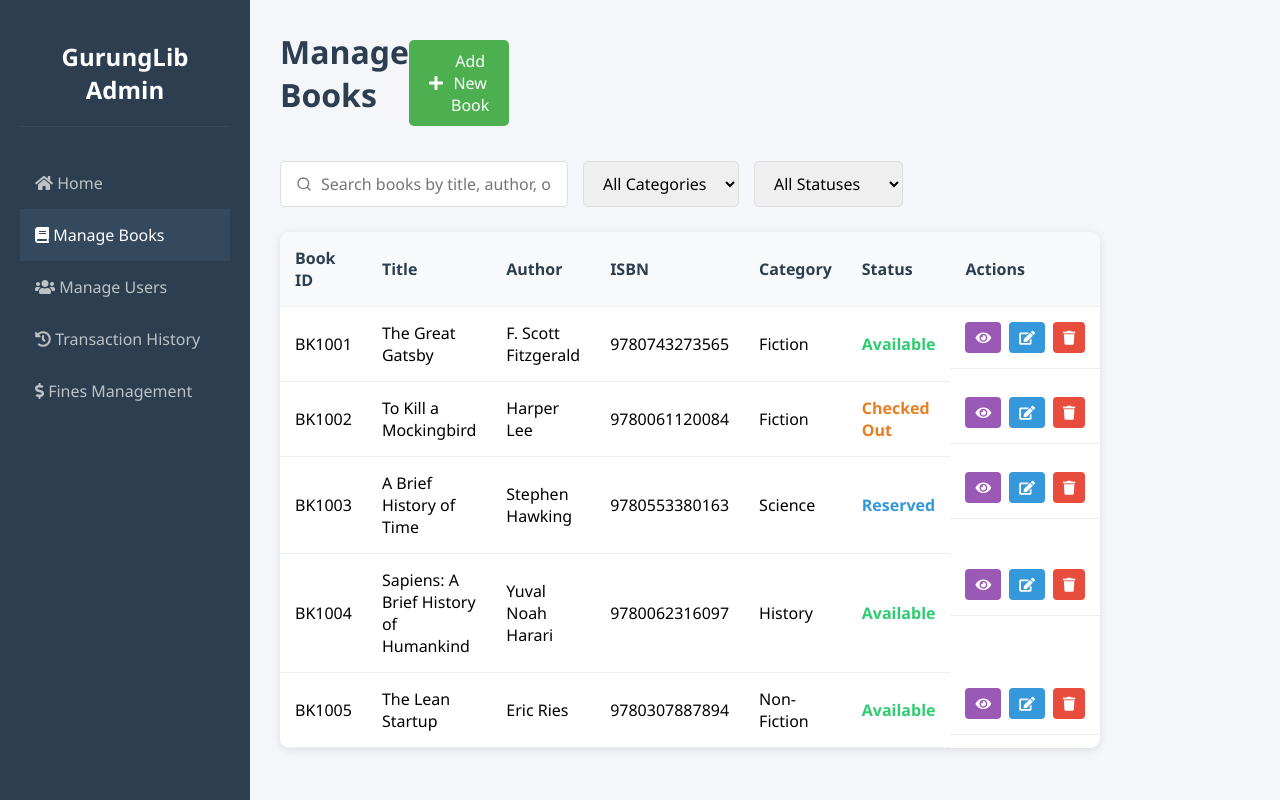
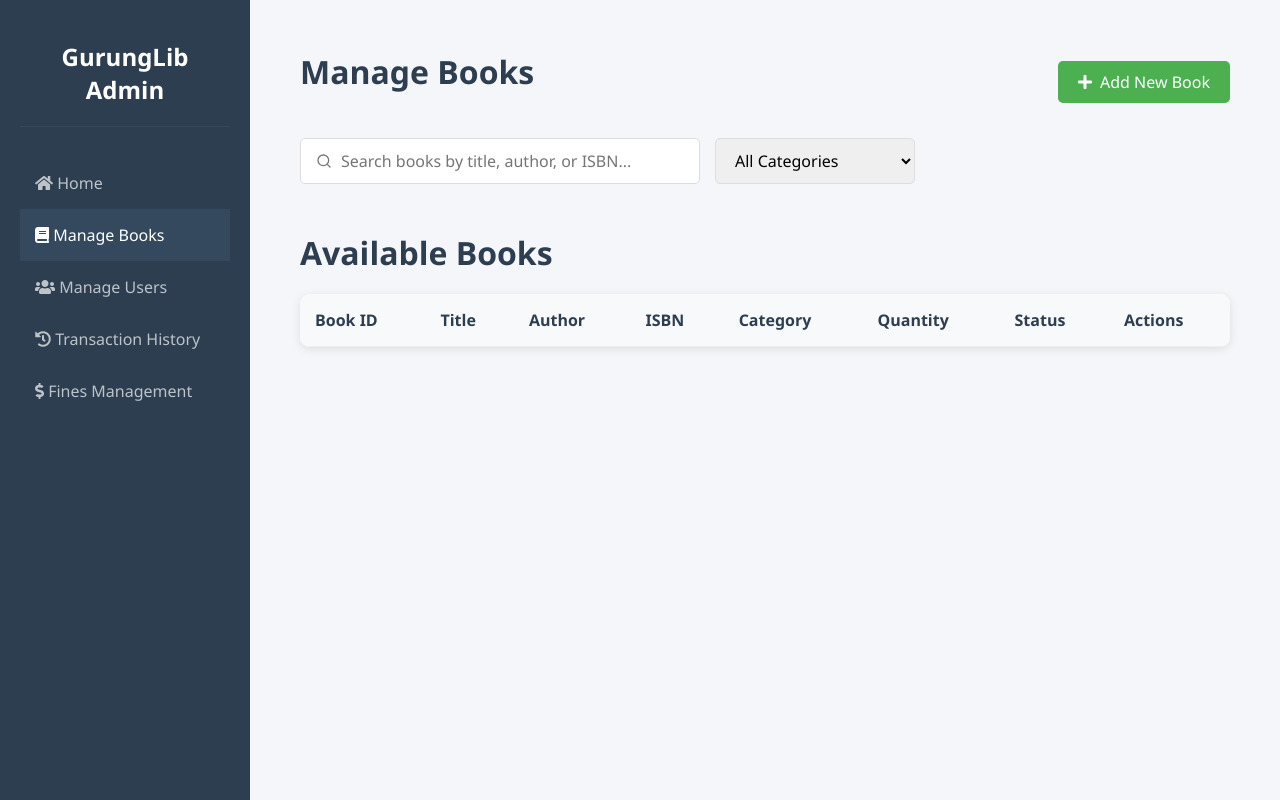
Before and after one commit to Ashikgurung61/Library-Management-System, a FastAPI app: page /books in a window 1280 px wide. Run offline with FastAPI, Linux system fonts and the light colour scheme; lists and menus that the app fills with data are empty; parts of the project's set-up code (start-up, migrations or seed data) failed here and were passed over.

Commit message:
Add files via upload

```diff
--- a/Library Management System Project/templates/books.html
+++ b/Library Management System Project/templates/books.html
@@ -5,9 +5,8 @@
     <meta name="viewport" content="width=device-width, initial-scale=1.0">
     <title>Manage Books | GurungLib Admin</title>
     <link rel="stylesheet" href="https://cdnjs.cloudflare.com/ajax/libs/font-awesome/5.15.4/css/all.min.css">
-    <link rel="stylesheet" href="style.css">
     <style>
-        /* Additional styles for books management */
+
         .book-management-header {
             display: flex;
             justify-content: space-between;
@@ -195,9 +194,9 @@
 
         body {
             background: #f5f6fa;
-            display: grid;
-            grid-template-columns: 250px 1fr;
+            padding-left: 0px;
             min-height: 100vh;
+            margin: 0;
         }
 
         .sidebar {
@@ -233,7 +232,7 @@
         }
 
         .main-content {
-            padding: 30px;
+            padding: 50px;
             margin-left: 250px;
         }
 
@@ -245,7 +244,7 @@
         .dashboard-cards {
             display: grid;
             grid-template-columns: 1fr 1fr 1fr;
-            gap: 30px;
+            gap: 250px;
             margin-bottom: 30px;
         }
 
@@ -274,6 +273,21 @@
         .fine-amount {
             color: #dc3545;
             font-weight: bold;
+        }
+
+        .alert {
+            padding: 15px;
+            margin: 10px 0;
+            border-radius: 4px;
+            display: none;
+        }
+        .alert-success {
+            background-color: #dff0d8;
+            color: #3c763d;
+        }
+        .alert-error {
+            background-color: #f2dede;
+            color: #a94442;
         }
     </style>
 </head>
@@ -309,16 +323,13 @@
                 <option value="history">History</option>
                 <option value="biography">Biography</option>
             </select>
-            <select class="filter-dropdown">
-                <option value="">All Statuses</option>
-                <option value="available">Available</option>
-                <option value="checked-out">Checked Out</option>
-                <option value="reserved">Reserved</option>
-            </select>
         </div>
+
+        <div class="alert" id="message"></div>
 
         <div id="addBookForm" class="add-book-form">
             <h2>Add New Book</h2>
+            <form id="bookForm">
                 <div class="form-row">
                     <div class="form-group">
                         <label for="bookTitle">Title *</label>
@@ -335,8 +346,8 @@
                         <input type="text" id="bookIsbn" required>
                     </div>
                     <div class="form-group">
-                    <label for="bookCategory">Category</label>
-                    <select id="bookCategory">
+                        <label for="bookCategory">Category *</label>
+                        <select id="bookCategory" required>
                             <option value="fiction">Fiction</option>
                             <option value="non-fiction">Non-Fiction</option>
                             <option value="science">Science</option>
@@ -351,30 +362,18 @@
                         <input type="text" id="bookPublisher">
                     </div>
                     <div class="form-group">
-                    <label for="bookYear">Publication Year</label>
-                    <input type="number" id="bookYear" min="1900" max="2023">
-                </div>
-            </div>
-            <div class="form-row">
-                <div class="form-group">
-                    <label for="bookCopies">Number of Copies *</label>
+                        <label for="bookCopies">Quantity *</label>
                         <input type="number" id="bookCopies" min="1" required>
                     </div>
-                <div class="form-group">
-                    <label for="bookLocation">Location</label>
-                    <input type="text" id="bookLocation" placeholder="e.g., Shelf A5">
-                </div>
-            </div>
-            <div class="form-group">
-                <label for="bookDescription">Description</label>
-                <textarea id="bookDescription"></textarea>
                 </div>
                 <div class="form-actions">
                     <button type="button" class="btn btn-secondary" id="cancelAddBook">Cancel</button>
                     <button type="submit" class="btn">Add Book</button>
                 </div>
+            </form>
         </div>
-
+        <br>
+        <h1>Available Books</h1>
         <table class="books-table">
             <thead>
                 <tr>
@@ -383,139 +382,166 @@
                     <th>Author</th>
                     <th>ISBN</th>
                     <th>Category</th>
+                    <th>Quantity</th>
                     <th>Status</th>
                     <th>Actions</th>
                 </tr>
             </thead>
-            <tbody>
-                <tr>
-                    <td>BK1001</td>
-                    <td>The Great Gatsby</td>
-                    <td>F. Scott Fitzgerald</td>
-                    <td>9780743273565</td>
-                    <td>Fiction</td>
-                    <td class="status-available">Available</td>
-                    <td class="action-btns">
-                        <button class="action-btn view-btn"><i class="fas fa-eye"></i></button>
-                        <button class="action-btn edit-btn"><i class="fas fa-edit"></i></button>
-                        <button class="action-btn delete-btn"><i class="fas fa-trash"></i></button>
-                    </td>
-                </tr>
-                <tr>
-                    <td>BK1002</td>
-                    <td>To Kill a Mockingbird</td>
-                    <td>Harper Lee</td>
-                    <td>9780061120084</td>
-                    <td>Fiction</td>
-                    <td class="status-checked-out">Checked Out</td>
-                    <td class="action-btns">
-                        <button class="action-btn view-btn"><i class="fas fa-eye"></i></button>
-                        <button class="action-btn edit-btn"><i class="fas fa-edit"></i></button>
-                        <button class="action-btn delete-btn"><i class="fas fa-trash"></i></button>
-                    </td>
-                </tr>
-                <tr>
-                    <td>BK1003</td>
-                    <td>A Brief History of Time</td>
-                    <td>Stephen Hawking</td>
-                    <td>9780553380163</td>
-                    <td>Science</td>
-                    <td class="status-reserved">Reserved</td>
-                    <td class="action-btns">
-                        <button class="action-btn view-btn"><i class="fas fa-eye"></i></button>
-                        <button class="action-btn edit-btn"><i class="fas fa-edit"></i></button>
-                        <button class="action-btn delete-btn"><i class="fas fa-trash"></i></button>
-                    </td>
-                </tr>
-                <tr>
-                    <td>BK1004</td>
-                    <td>Sapiens: A Brief History of Humankind</td>
-                    <td>Yuval Noah Harari</td>
-                    <td>9780062316097</td>
-                    <td>History</td>
-                    <td class="status-available">Available</td>
-                    <td class="action-btns">
-                        <button class="action-btn view-btn"><i class="fas fa-eye"></i></button>
-                        <button class="action-btn edit-btn"><i class="fas fa-edit"></i></button>
-                        <button class="action-btn delete-btn"><i class="fas fa-trash"></i></button>
-                    </td>
-                </tr>
-                <tr>
-                    <td>BK1005</td>
-                    <td>The Lean Startup</td>
-                    <td>Eric Ries</td>
-                    <td>9780307887894</td>
-                    <td>Non-Fiction</td>
-                    <td class="status-available">Available</td>
-                    <td class="action-btns">
-                        <button class="action-btn view-btn"><i class="fas fa-eye"></i></button>
-                        <button class="action-btn edit-btn"><i class="fas fa-edit"></i></button>
-                        <button class="action-btn delete-btn"><i class="fas fa-trash"></i></button>
-                    </td>
-                </tr>
+            <tbody id="booksTableBody">
+                <!-- Data will be populated dynamically -->
             </tbody>
         </table>
     </div>
 
     <script>
-        // Toggle add book form
-        document.getElementById('addBookBtn').addEventListener('click', function() {
+        const API_BASE = "http://localhost:8000";
+        let currentBooks = [];
+
+        // DOM Elements
+        const bookForm = document.getElementById('bookForm');
+        const messageDiv = document.getElementById('message');
+        const booksTableBody = document.getElementById('booksTableBody');
+
+        // Initial load
+        document.addEventListener('DOMContentLoaded', loadBooks);
+
+        // Form submission
+        bookForm.addEventListener('submit', async (e) => {
+            e.preventDefault();
+
+            const bookData = {
+                title: document.getElementById('bookTitle').value,
+                author: document.getElementById('bookAuthor').value,
+                isbn: document.getElementById('bookIsbn').value,
+                category: document.getElementById('bookCategory').value,
+                publisher: document.getElementById('bookPublisher').value,
+                quantity: parseInt(document.getElementById('bookCopies').value)
+            };
+
+            try {
+                const response = await fetch(`${API_BASE}/books`, {
+                    method: 'POST',
+                    headers: {'Content-Type': 'application/json'},
+                    body: JSON.stringify(bookData)
+                });
+
+                if (!response.ok) throw new Error('Failed to add book');
+
+                showMessage('Book added successfully!', 'success');
+                bookForm.reset();
+                document.getElementById('addBookForm').style.display = 'none';
+                loadBooks();
+            } catch (error) {
+                showMessage(error.message, 'error');
+            }
+        });
+
+        // Load books from API
+        async function loadBooks() {
+            try {
+                const response = await fetch(`${API_BASE}/books/`);
+
+                // Handle non-JSON responses
+                const contentType = response.headers.get('content-type');
+                if (!contentType || !contentType.includes('application/json')) {
+                    const text = await response.text();
+                    throw new Error(`Invalid response: ${text.slice(0, 100)}`);
+                }
+
+                if (!response.ok) {
+                    const errorData = await response.json();
+                    throw new Error(errorData.detail || 'Unknown error');
+                }
+
+                currentBooks = await response.json();
+                populateBooksTable();
+            } catch (error) {
+                showMessage(`Failed to load books: ${error.message}`, 'error');
+            }
+        }
+
+        // Populate table
+        function populateBooksTable() {
+            booksTableBody.innerHTML = currentBooks.map(book => `
+                <tr>
+                    <td>BK${book.book_id}</td>
+                    <td>${book.title}</td>
+                    <td>${book.author}</td>
+                    <td>${book.isbn}</td>
+                    <td>${book.category}</td>
+                    <td>${book.quantity}</td>
+                    <td class="${getStatusClass(book.quantity)}">${book.quantity > 0 ? 'Available' : 'Out of Stock'}</td>
+                    <td class="action-btns">
+                        <button class="action-btn view-btn"><i class="fas fa-eye"></i></button>
+                        <button class="action-btn edit-btn"><i class="fas fa-edit"></i></button>
+                        <button class="action-btn delete-btn" data-id="${book.book_id}"><i class="fas fa-trash"></i></button>
+                    </td>
+                </tr>
+            `).join('');
+
+            // Add delete handlers
+            document.querySelectorAll('.delete-btn').forEach(btn => {
+                btn.addEventListener('click', deleteBook);
+            });
+        }
+
+        // Delete book
+        async function deleteBook(e) {
+            const bookId = e.target.closest('button').dataset.id;
+            if(confirm('Are you sure you want to delete this book?')) {
+                try {
+                    const response = await fetch(`${API_BASE}/books/${bookId}`, {
+                        method: 'DELETE'
+                    });
+
+                    if (!response.ok) throw new Error('Failed to delete book');
+
+                    showMessage('Book deleted successfully!', 'success');
+                    loadBooks();
+                } catch (error) {
+                    showMessage(error.message, 'error');
+                }
+            }
+        }
+
+        // Status color helper
+        function getStatusClass(quantity) {
+            return quantity > 0 ? 'status-available' : 'status-checked-out';
+        }
+
+        // Show messages
+        function showMessage(message, type = 'success') {
+            messageDiv.textContent = message;
+            messageDiv.className = `alert alert-${type}`;
+            messageDiv.style.display = 'block';
+            setTimeout(() => messageDiv.style.display = 'none', 3000);
+        }
+
+        // Original UI interactions
+        document.getElementById('addBookBtn').addEventListener('click', () => {
             const form = document.getElementById('addBookForm');
             form.style.display = form.style.display === 'block' ? 'none' : 'block';
         });
 
-        document.getElementById('cancelAddBook').addEventListener('click', function() {
+        document.getElementById('cancelAddBook').addEventListener('click', () => {
             document.getElementById('addBookForm').style.display = 'none';
         });
 
         // Search functionality
         document.querySelector('.search-box').addEventListener('input', function(e) {
             const searchTerm = e.target.value.toLowerCase();
-            document.querySelectorAll('.books-table tbody tr').forEach(row => {
+            document.querySelectorAll('#booksTableBody tr').forEach(row => {
                 const text = row.textContent.toLowerCase();
                 row.style.display = text.includes(searchTerm) ? '' : 'none';
             });
         });
 
         // Filter functionality
-        document.querySelectorAll('.filter-dropdown').forEach(dropdown => {
-            dropdown.addEventListener('change', function() {
-                const categoryFilter = document.querySelectorAll('.filter-dropdown')[0].value;
-                const statusFilter = document.querySelectorAll('.filter-dropdown')[1].value;
-
-                document.querySelectorAll('.books-table tbody tr').forEach(row => {
+        document.querySelector('.filter-dropdown').addEventListener('change', function() {
+            const categoryFilter = this.value.toLowerCase();
+            document.querySelectorAll('#booksTableBody tr').forEach(row => {
                 const category = row.querySelector('td:nth-child(5)').textContent.toLowerCase();
-                    const status = row.querySelector('td:nth-child(6)').textContent.toLowerCase();
-
-                    const categoryMatch = !categoryFilter || category.includes(categoryFilter);
-                    const statusMatch = !statusFilter || status.includes(statusFilter.replace('-', ' '));
-
-                    row.style.display = categoryMatch && statusMatch ? '' : 'none';
-                });
-            });
-        });
-
-        // Action buttons functionality
-        document.querySelectorAll('.view-btn').forEach(btn => {
-            btn.addEventListener('click', function() {
-                const bookId = this.closest('tr').querySelector('td:first-child').textContent;
-                alert(`View details for book ${bookId}`);
-            });
-        });
-
-        document.querySelectorAll('.edit-btn').forEach(btn => {
-            btn.addEventListener('click', function() {
-                const bookId = this.closest('tr').querySelector('td:first-child').textContent;
-                alert(`Edit book ${bookId}`);
-            });
-        });
-
-        document.querySelectorAll('.delete-btn').forEach(btn => {
-            btn.addEventListener('click', function() {
-                const bookId = this.closest('tr').querySelector('td:first-child').textContent;
-                if(confirm(`Are you sure you want to delete book ${bookId}?`)) {
-                    this.closest('tr').remove();
-                }
+                row.style.display = !categoryFilter || category.includes(categoryFilter) ? '' : 'none';
             });
         });
     </script>
```
Also changed, not shown: Library Management System Project/templates/dashboard.html (+5 -103 lines). Lines whose indentation alone changed are shown as unchanged.
